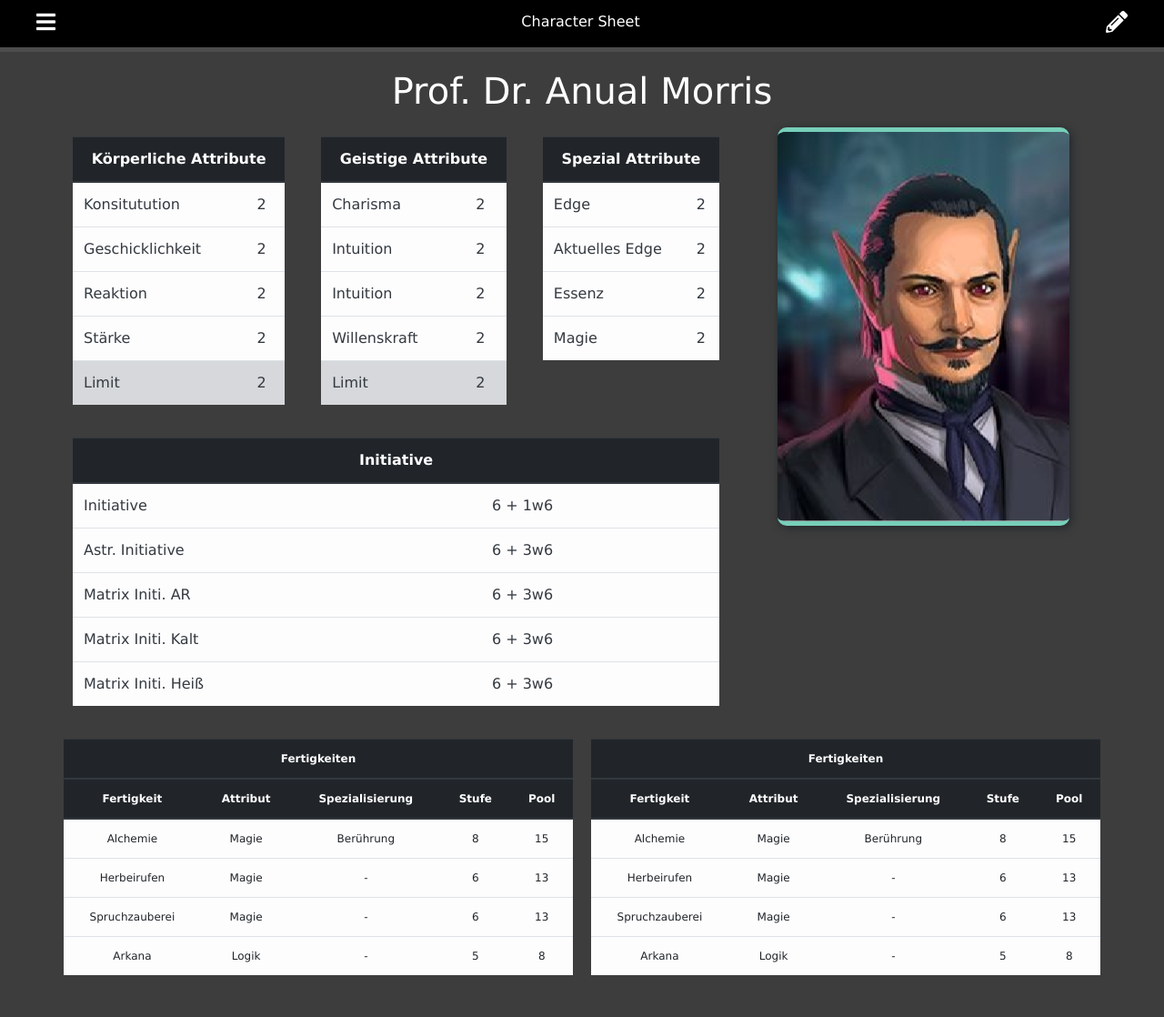
After one commit to gokoururi/shadowassist, a Flask app: page /character in a window 1280 px wide. The commit adds this page. Shown: the whole page at 91% size. Run offline with Flask 2, Linux system fonts and the light colour scheme; some libraries are stand-ins or nearby versions.

Commit message:
development

```diff
--- a/shadowassist/routes.py
+++ b/shadowassist/routes.py
@@ -2,9 +2,24 @@ from flask import render_template, url_for, flash, redirect, request, jsonify
 from shadowassist import app, db
 from shadowassist.models import *
 
+@app.route("/character")
+def character():
+    link = [
+        {
+            'url': '#',
+            'icon': 'bars',
+        },
+        {
+            'url': '#',
+            'icon': 'pencil-alt',
+        },
+    ]
+    return render_template('character.html', **locals(), title="Character Sheet")
+
+
 @app.route("/")
-@app.route("/home")
-def home():
+@app.route("/preps")
+def preps():
     spells = Spell.query.all()
     preps = Prep.query.order_by(Prep.state.desc(), Prep.id.asc()).all()
     link = [
@@ -17,7 +32,7 @@ def home():
             'icon': 'plus-circle',
         },
     ]
-    return render_template('home.html', **locals(), title="Präparate")
+    return render_template('preps.html', **locals(), title="Präparate")
 
 @app.route("/prepChange/state/<int:prep_id>/<int:state>")
 def prepChangeState(prep_id, state):
@@ -49,7 +64,7 @@ def createPrepSelectSpell():
             'icon': 'bars',
         },
         {
-            'url': url_for('home', _external=True),
+            'url': url_for('preps', _external=True),
             'icon': 'times',
         },
     ]
@@ -66,7 +81,7 @@ def createPrepSelectContainer(spell_id):
             'icon': 'chevron-left',
         },
         {
-            'url': url_for('home', _external=True),
+            'url': url_for('preps', _external=True),
             'icon': 'times',
         },
     ]
@@ -82,7 +97,7 @@ def createPrepSelectTrigger(spell_id, container):
             'icon': 'chevron-left',
         },
         {
-            'url': url_for('home', _external=True),
+            'url': url_for('preps', _external=True),
             'icon': 'times',
         },
     ]
@@ -102,7 +117,7 @@ def createPrepSelectForce(spell_id, container, trigger):
             'icon': 'chevron-left',
         },
         {
-            'url': url_for('home', _external=True),
+            'url': url_for('preps', _external=True),
             'icon': 'times',
         },
     ]
@@ -123,7 +138,7 @@ def createPrepSelectPotency(spell_id, container, trigger, force):
             'icon': 'chevron-left',
         },
         {
-            'url': url_for('home', _external=True),
+            'url': url_for('preps', _external=True),
             'icon': 'times',
         },
     ]
@@ -145,7 +160,7 @@ def createPrepResistDrain(spell_id, container, trigger, force, potency):
             'icon': 'chevron-left',
         },
         {
-            'url': url_for('home', _external=True),
+            'url': url_for('preps', _external=True),
             'icon': 'times',
         },
     ]
@@ -165,4 +180,4 @@ def createPrepCreate(spell_id, container, trigger, force, potency):
                    state=1)
     db.session.add(newPrep)
     db.session.commit()
-    return redirect(url_for('home', _external=True))
+    return redirect(url_for('preps', _external=True))
--- a/shadowassist/static/main.css
+++ b/shadowassist/static/main.css
@@ -15,7 +15,7 @@ html, body {
 }
 
 .content {
-  margin-top: 120px;
+  margin-top: 7vh;
   padding: 20px 60px 20px 60px;
   display: block;
 }
@@ -106,6 +106,7 @@ html, body {
   z-index: 30;
   transition-property: left;
   transition-duration: 0.5s;
+  color: #989898;
   background: #FFF;
 }
 
@@ -115,13 +116,17 @@ html, body {
 }
 .saMenue li {
   padding: 20px 40px 20px 20px;
-  font-size: 2vmax;
-  color: #989898;
+  font-size: 2vh;
 }
 
 .saMenue li:hover {
   background: #f1f1f1;
   cursor: pointer;
+}
+
+.saMenue a {
+  color: #989898;
+  text-decoration: none;
 }
 
 .overlay a.btn {
@@ -136,9 +141,9 @@ html, body {
   left: 0;
   right: 0;
   z-index: 5;
-  font-size: 2vmax;
+  font-size: 2vh;
   color: #FFF;
-  padding: 20px 40px;
+  padding: 1.5vh 40px;
   background: #000;
   border-bottom: 5px solid #4d4d4d;
 }
@@ -159,7 +164,7 @@ html, body {
 
 .saNav .saButton {
   color: #FFF;
-  font-size: 3vmax;
+  font-size: 3vh;
 }
 
 a.saButton:hover {
@@ -173,3 +178,95 @@ a.saButton:active {
   text-decoration: none;
   cursor: pointer;
 }
+
+/* saChar */
+
+.saFlex {
+  display: flex;
+  flex-wrap: wrap-reverse;
+}
+
+.saStats {
+  flex-grow: 4;
+  flex-shrink: 2;
+  flex-basis: 50vh;
+  display: flex;
+  justify-content: space-between;
+  flex-flow: row wrap;
+  color: #FFF;
+  font-size: 2vh;
+}
+
+.saStats > div {
+  padding: 10px 20px;
+  flex-grow: 1;
+}
+
+.saStats > div > div:first-child {
+  text-align: center;
+  font-weight: bold;
+  min-width: 20vh;
+}
+
+.saStats > div > div:nth-child(n+2) {
+  display: flex;
+  justify-content: space-between;
+  margin: 5px;
+  padding: 5px 10px;
+  border: 2px solid #8efadf;
+  background: #77cfb9;
+  color: #000;
+  font-weight: bold;
+  border-radius: 10px;
+  transition-property: color background-color;
+  transition-duration: 0.5s;
+  min-width: 20vh;
+}
+
+.saStats > div > div:nth-child(n+2):nth-child(even) {
+  border: 2px solid #77cfb9;
+  background: #8efadf;
+}
+
+.saStats > div > div:nth-child(n+2):hover {
+  color: #8efadf;
+  border: 2px solid #77cfb9;
+  background: none;
+  cursor: pointer;
+}
+
+.saStats > div > div:nth-child(n+2):nth-child(even):hover {
+  color: #77cfb9;
+  border: 2px solid #8efadf;
+  background: none;
+  cursor: pointer;
+}
+
+.saStats > div > div > div:first-child {
+  margin-right: 20px;
+}
+
+.saStatsImage {
+  text-align: center;
+  flex-grow: 1;
+}
+
+.saStatsImage img {
+  flex-grow: 1;
+  flex-shrink: 1;
+  flex-basis: 100px;
+  border-top: 5px solid #77cfb9;
+  border-bottom: 5px solid #77cfb9;
+  border-radius: 10px;
+  box-shadow: 2px 2px 10px;
+  }
+
+#saLast {
+  color: #FFF;
+  border-radius: 0;
+  border-top: 0;
+  border-left: 0;
+  border-right: 0;
+  border-bottom: 0;
+  background: none;
+}
--- /dev/null
+++ b/shadowassist/templates/character.html
@@ -0,0 +1,309 @@
+{% extends "layout.html" %}
+{% block content %}
+
+<div>
+
+  <div style="text-align: center;"><h1 class="text-white mb-3">Prof. Dr. Anual Morris</h1></div>
+
+  <div class="saFlex">
+
+    <div class="saStats">
+
+     <div style="font-size: 2vh;">
+       <table class="table table-hover table-light text-dark">
+         <thead class="thead-dark">
+           <tr>
+             <th colspan="2">Körperliche Attribute</th>
+           </tr>
+         </thead>
+         <tbody style="text-align: left">
+           <tr>
+             <td>Konsitutution</td>
+             <td>2</td>
+           </tr>
+           <tr>
+             <td>Geschicklichkeit</td>
+             <td>2</td>
+           </tr>
+           <tr>
+             <td>Reaktion</td>
+             <td>2</td>
+           </tr>
+           <tr>
+             <td>Stärke</td>
+             <td>2</td>
+           </tr>
+           <tr class="table-secondary">
+             <td>Limit</td>
+             <td>2</td>
+           </tr>
+         </tbody>
+       </table>
+       <!--
+        <div>Körperliche Attribute</div>
+        <div>
+          <div>Konstitution</div>
+          <div>2</div>
+        </div>
+        <div>
+          <div>Geschicklichkeit</div>
+          <div>2</div>
+        </div>
+        <div>
+          <div>Reaktion</div>
+          <div>2</div>
+        </div>
+        <div>
+          <div>Stärke</div>
+          <div>2</div>
+        </div>
+        <div id="saLast">
+          <div>Limit</div>
+          <div>2</div>
+        </div>
+        -->
+      </div>
+     <div style="font-size: 2vh;">
+       <table class="table table-hover table-light text-dark">
+         <thead class="thead-dark">
+           <tr>
+             <th colspan="2">Geistige Attribute</th>
+           </tr>
+         </thead>
+         <tbody style="text-align: left">
+           <tr>
+             <td>Charisma</td>
+             <td>2</td>
+           </tr>
+           <tr>
+             <td>Intuition</td>
+             <td>2</td>
+           </tr>
+           <tr>
+             <td>Intuition</td>
+             <td>2</td>
+           </tr>
+           <tr>
+             <td>Willenskraft</td>
+             <td>2</td>
+           </tr>
+           <tr class="table-secondary">
+             <td>Limit</td>
+             <td>2</td>
+           </tr>
+         </tbody>
+       </table>
+       <!--
+        <div>Geistige Attribute</div>
+        <div>
+          <div>Charisma</div>
+          <div>2</div>
+        </div>
+        <div>
+          <div>Intuition</div>
+          <div>2</div>
+        </div>
+        <div>
+          <div>Reaktion</div>
+          <div>2</div>
+        </div>
+        <div>
+          <div>Logik</div>
+          <div>2</div>
+        </div>
+        <div id="saLast">
+          <div>Limit</div>
+          <div>2</div>
+        </div>
+        -->
+      </div>
+     <div style="font-size: 2vh;">
+       <table class="table table-hover table-light text-dark">
+         <thead class="thead-dark">
+           <tr>
+             <th colspan="2">Spezial Attribute</th>
+           </tr>
+         </thead>
+         <tbody style="text-align: left">
+           <tr>
+             <td>Edge</td>
+             <td>2</td>
+           </tr>
+           <tr>
+             <td>Aktuelles Edge</td>
+             <td>2</td>
+           </tr>
+           <tr>
+             <td>Essenz</td>
+             <td>2</td>
+           </tr>
+           <tr>
+             <td>Magie</td>
+             <td>2</td>
+           </tr>
+         </tbody>
+       </table>
+      </div>
+       <!--
+        <div>Spezial Attribute</div>
+        <div>
+          <div>Edge</div>
+          <div>2</div>
+        </div>
+        <div>
+          <div>Aktuelles Edge</div>
+          <div>2</div>
+        </div>
+        <div>
+          <div>Essenz</div>
+          <div>3</div>
+        </div>
+        <div>
+          <div>Magie</div>
+          <div>1</div>
+        </div>
+      </div>
+        -->
+     <div style="font-size: 2vh;">
+       <table class="table table-hover table-light text-dark">
+         <thead class="thead-dark">
+           <tr>
+             <th colspan="2">Initiative</th>
+           </tr>
+         </thead>
+         <tbody style="text-align: left">
+           <tr>
+             <td>Initiative</td>
+             <td>6 + 1w6</td>
+           </tr>
+           <tr>
+             <td>Astr. Initiative</td>
+             <td>6 + 3w6</td>
+           </tr>
+           <tr>
+             <td>Matrix Initi. AR</td>
+             <td>6 + 3w6</td>
+           </tr>
+           <tr>
+             <td>Matrix Initi. Kalt</td>
+             <td>6 + 3w6</td>
+           </tr>
+           <tr>
+             <td>Matrix Initi. Heiß</td>
+             <td>6 + 3w6</td>
+           </tr>
+         </tbody>
+       </table>
+      </div>
+       <!--
+        <div>Initiative</div>
+        <div>
+          <div>Initiative:</div>
+          <div>6 + 1w6</div>
+        </div>
+        <div>
+          <div>Ast. Initiative:</div>
+          <div>6 + 3w6</div>
+        </div>
+      </div>
+        -->
+
+    </div>
+    <div class="saStatsImage"><img src="{{ url_for('static', filename='morris.PNG', _external=true) }}" /></div>
+
+  </div>
+
+  <div style="display: flex; flex-flow: wrap; font-size: 1.5vh;">
+    <div style="margin: 10px; flex-grow: 1;">
+      <table class="table table-hover table-light">
+        <thead class="thead-dark">
+          <tr>
+            <th colspan="5">Fertigkeiten</th>
+          </tr>
+          <tr>
+            <th>Fertigkeit</th>
+            <th>Attribut</th>
+            <th>Spezialisierung</th>
+            <th>Stufe</th>
+            <th>Pool</th>
+          </tr>
+        </thead>
+        <tr>
+          <td>Alchemie</td>
+          <td>Magie</td>
+          <td>Berührung</td>
+          <td>8</td>
+          <td>15</td>
+        </tr>
+        <tr>
+          <td>Herbeirufen</td>
+          <td>Magie</td>
+          <td>-</td>
+          <td>6</td>
+          <td>13</td>
+        </tr>
+        <tr>
+          <td>Spruchzauberei</td>
+          <td>Magie</td>
+          <td>-</td>
+          <td>6</td>
+          <td>13</td>
+        </tr>
+        <tr>
+          <td>Arkana</td>
+          <td>Logik</td>
+          <td>-</td>
+          <td>5</td>
+          <td>8</td>
+        </tr>
+      </table>
+    </div>
+    <div style="margin: 10px; flex-grow: 1;">
+      <table class="table table-hover table-light">
+        <thead class="thead-dark">
+          <tr>
+            <th colspan="5">Fertigkeiten</th>
+          </tr>
+          <tr>
+            <th>Fertigkeit</th>
+            <th>Attribut</th>
+            <th>Spezialisierung</th>
+            <th>Stufe</th>
+            <th>Pool</th>
+          </tr>
+        </thead>
+        <tr>
+          <td>Alchemie</td>
+          <td>Magie</td>
+          <td>Berührung</td>
+          <td>8</td>
+          <td>15</td>
+        </tr>
+        <tr>
+          <td>Herbeirufen</td>
+          <td>Magie</td>
+          <td>-</td>
+          <td>6</td>
+          <td>13</td>
+        </tr>
+        <tr>
+          <td>Spruchzauberei</td>
+          <td>Magie</td>
+          <td>-</td>
+          <td>6</td>
+          <td>13</td>
+        </tr>
+        <tr>
+          <td>Arkana</td>
+          <td>Logik</td>
+          <td>-</td>
+          <td>5</td>
+          <td>8</td>
+        </tr>
+      </table>
+    </div>
+  </div>
+
+</div>
+
+{% endblock content %}
--- a/shadowassist/templates/layout.html
+++ b/shadowassist/templates/layout.html
@@ -31,8 +31,8 @@
 
     <div class="saMenue">
       <ul>
-        <li><i href="#" class="fas fa-id-card"></i> <a>Character Daten</a></li>
-        <li><i href="#" class="fas fa-flask"></i> <a>Präparate</a></li>
+        <li><i class="fas fa-id-card"></i> <a href="{{ url_for('character', _external='true') }}">Character Daten</a></li>
+        <li><i class="fas fa-flask"></i> <a href="{{ url_for('preps', _external='true') }}">Präparate</a></li>
         <li><i href="#" class="fas fa-fire"></i> <a>Zauber</a></li>
         <li><i href="#" class="fas fa-ghost"></i> <a>Geister</a></li>
       </ul>
```
Also changed, not shown: shadowassist/static/morris.PNG (added), shadowassist/templates/preps.html (renamed from shadowassist/templates/home.html).
